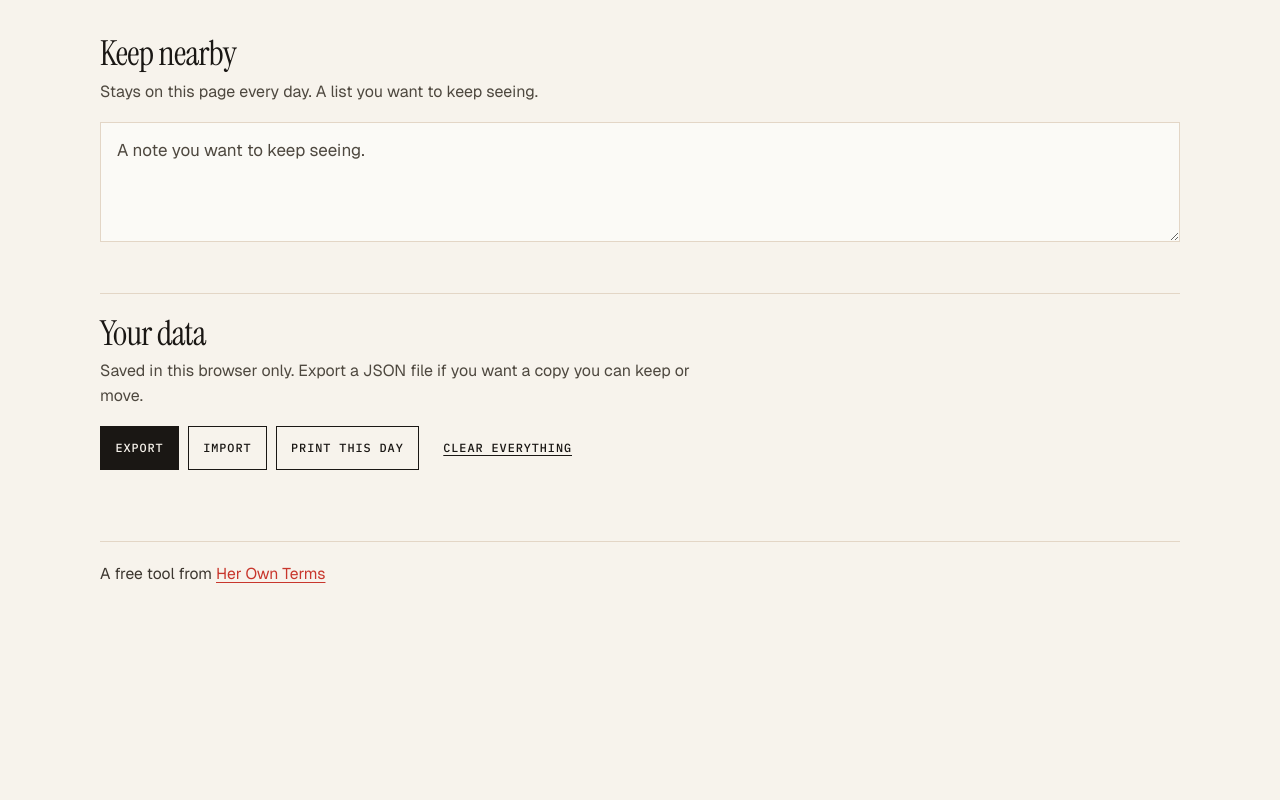
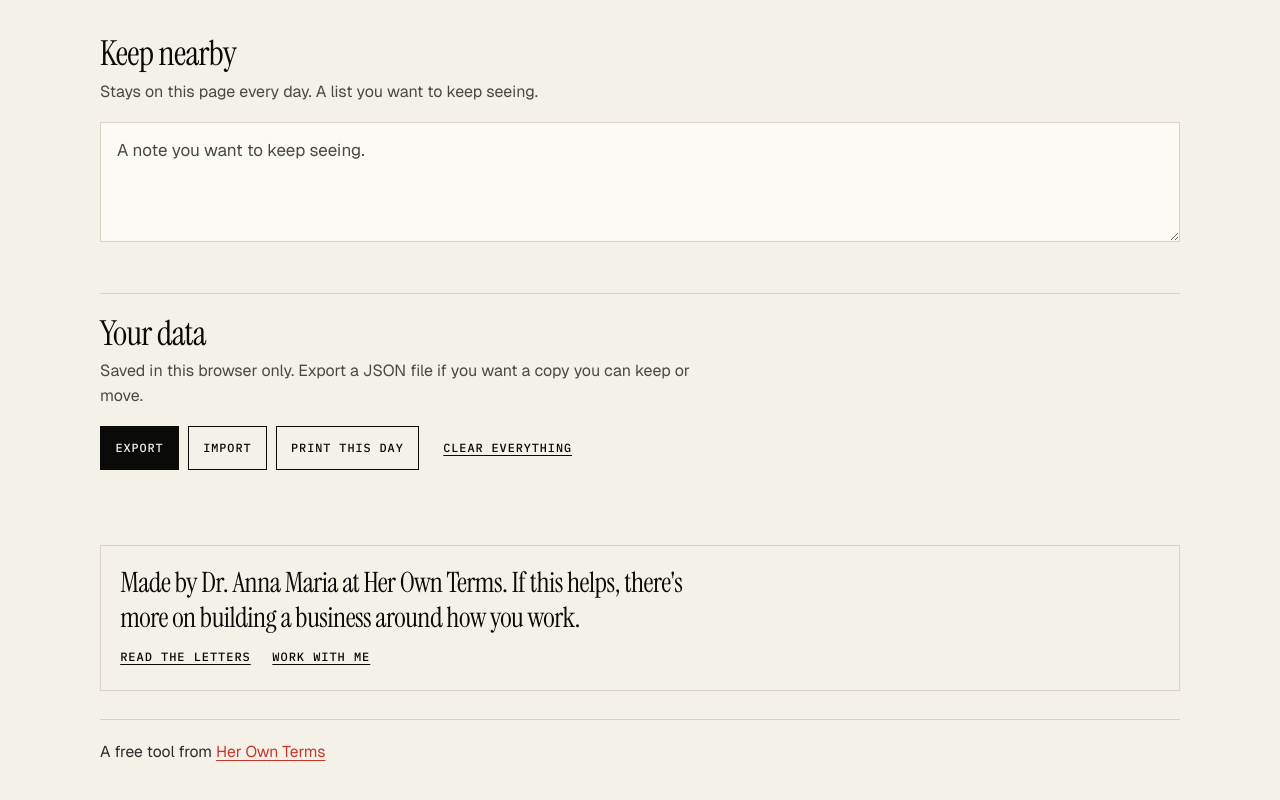
Before and after one commit to darkcosm/daily_compass_ND_friendly_planner, a plain HTML site: page index.html in a window 1280 px wide. Shown: the part 1080-1880 px from the top of the page. Before the commit the page ends 1715 px from the top, so only its background shows below. Drawn offline with Linux system fonts and the light colour scheme.

Commit message:
Add a quiet Her Own Terms invite near the footer
A small optional card links to the letters and the work section, without a form or a gate, and it stays off the printed page.

Co-authored-by: Anna  <darkcosm@users.noreply.github.com>

```diff
--- a/index.html
+++ b/index.html
@@ -4,7 +4,7 @@
     <meta charset="UTF-8">
     <meta name="viewport" content="width=device-width, initial-scale=1">
     <meta name="description" content="A free, private daily planner from Her Own Terms. Note mood and energy, choose three things, and leave the rest in a brain dump. Your data stays in this browser.">
-    <meta name="theme-color" content="#F7F3EC">
+    <meta name="theme-color" content="#F4F1E9">
     <meta name="color-scheme" content="light">
     <meta property="og:title" content="Daily Compass">
     <meta property="og:description" content="A free, private daily planner from Her Own Terms. Mood, energy, three things, and a brain dump. Your data stays in this browser.">
@@ -54,12 +54,12 @@
         }
 
         :root {
-            --paper: #F7F3EC;
-            --raised: #FBFAF6;
-            --ink: #1A1714;
-            --ink-soft: #3C362F;
-            --muted: #4E483F;
-            --line: #E3D6C6;
+            --paper: #F4F1E9;
+            --raised: #FBFAF4;
+            --ink: #0A0A09;
+            --ink-soft: #2A2A28;
+            --muted: #4A4844;
+            --line: #D9D2C4;
             --accent: #C8362C;
             --focus: #C8362C;
         }
@@ -435,8 +435,51 @@
             letter-spacing: 0.04em;
         }
 
+        .invite {
+            margin-top: 2.75rem;
+            padding: 1.15rem 1.2rem 0.7rem;
+            border: 1px solid var(--line);
+            background: transparent;
+            min-width: 0;
+        }
+
+        .invite p { margin: 0; }
+
+        .invite-copy {
+            max-width: 38rem;
+            font-family: "Instrument Serif", Georgia, serif;
+            font-size: clamp(1.35rem, 2.5vw, 1.75rem);
+            font-weight: 400;
+            letter-spacing: -0.02em;
+            line-height: 1.25;
+            color: var(--ink);
+        }
+
+        .invite-links {
+            display: flex;
+            flex-wrap: wrap;
+            gap: 0.15rem 1.35rem;
+            margin-top: 0.35rem;
+        }
+
+        .invite-links a {
+            display: inline-flex;
+            align-items: center;
+            min-height: 44px;
+            color: var(--ink);
+            font-family: "IBM Plex Mono", ui-monospace, monospace;
+            font-size: 0.75rem;
+            font-weight: 500;
+            letter-spacing: 0.08em;
+            text-transform: uppercase;
+            text-decoration: underline;
+            text-underline-offset: 0.22em;
+        }
+
+        .invite-links a:hover { color: var(--accent); }
+
         footer {
-            margin-top: 2.5rem;
+            margin-top: 1.75rem;
             padding: 1.25rem 0 3rem;
             border-top: 1px solid var(--line);
             color: var(--ink-soft);
@@ -528,14 +571,14 @@
         }
 
         @media (prefers-contrast: more) {
-            :root { --line: #1A1714; --muted: #1A1714; }
+            :root { --line: #0A0A09; --muted: #0A0A09; }
             .choice span, textarea, .tick input, .btn { border-width: 2px; }
         }
 
         @media print {
             body { background: #fff; color: #111; }
 
-            .topbar, .skip, .wrap, dialog { display: none !important; }
+            .topbar, .skip, .wrap, .invite, dialog { display: none !important; }
 
             .print-only {
                 display: block !important;
@@ -702,6 +745,14 @@
                 <p class="status" id="status" role="status" aria-live="polite"></p>
             </section>
         </main>
+
+        <aside class="invite" aria-label="From Her Own Terms">
+            <p class="invite-copy">Made by Dr. Anna Maria at Her Own Terms. If this helps, there's more on building a business around how you work.</p>
+            <p class="invite-links">
+                <a href="https://substack.com/@herowntermsbuilds" target="_blank" rel="noopener noreferrer">Read the letters</a>
+                <a href="https://herownterms.me/#get-in-touch" target="_blank" rel="noopener noreferrer">Work with me</a>
+            </p>
+        </aside>
 
         <footer>
             <p>A free tool from <a href="https://herownterms.me">Her Own Terms</a></p>
```
